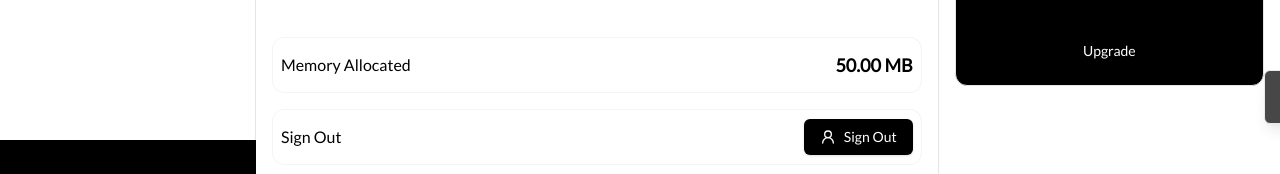
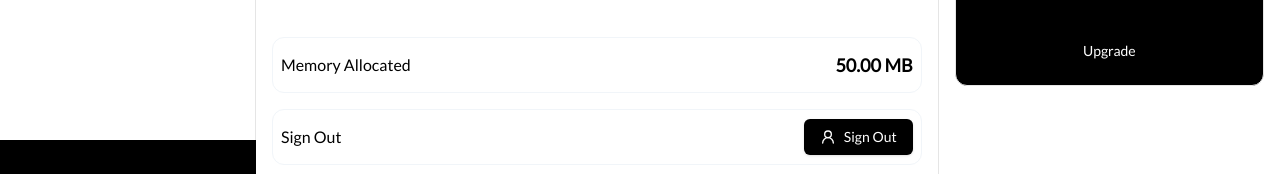
Before and after one commit to AikidoSensei/LinkDrive, a Next.js app in the folder linkdrive/: page /app/dashboard/settings in a window 1280 px wide. Shown: the part 660-834 px from the top of the page. Built offline with nearby package versions, Linux system fonts and the light colour scheme; no server answers; the database is empty; sample sign-in values are in the browser's storage.

Commit message:
attempt 2

```diff
--- a/linkdrive/components/ui/toast.jsx
+++ b/linkdrive/components/ui/toast.jsx
@@ -26,7 +26,7 @@ const toastVariants = cva(
         default: "outline-none border-none bg-green-500 rounded-xl shadow-lg text-white",
         destructive:
           "destructive group border-destructive bg-destructive text-destructive-foreground",
-        message:'bg-black/90 text-white '
+        message:'bg-black/90 text-white border-none outline-none'
       },
     },
     defaultVariants: {
```
